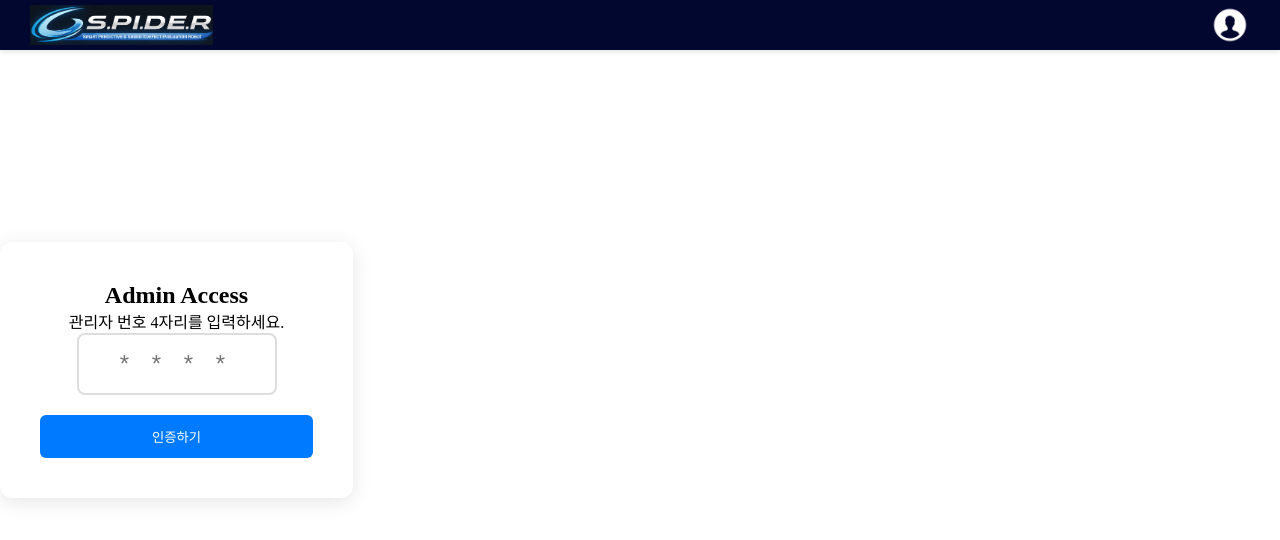
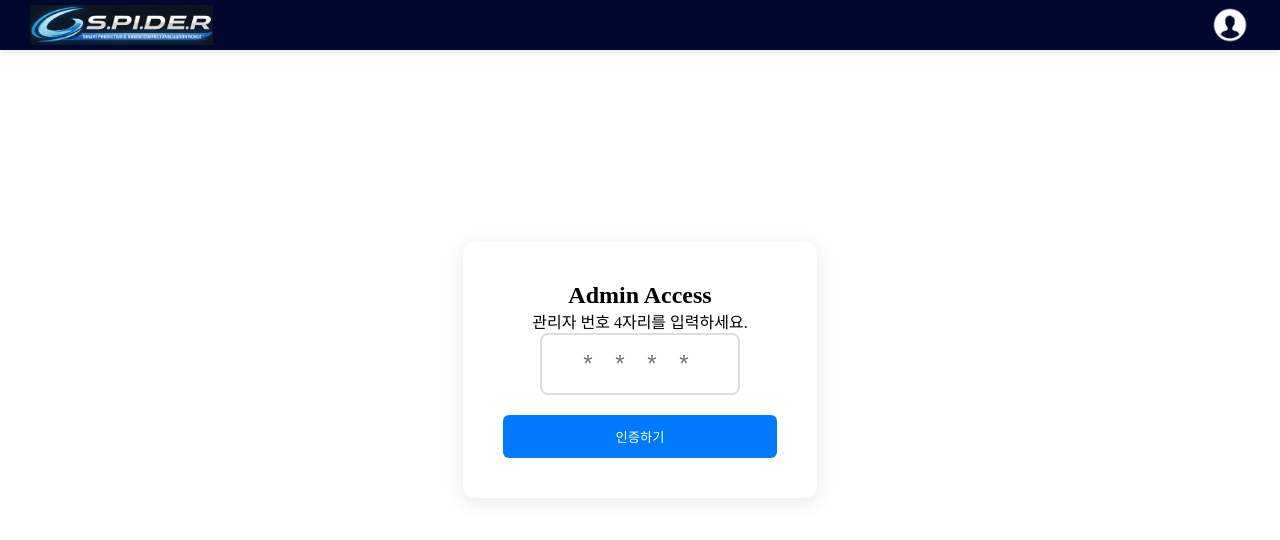
Before and after one commit to betterproject-dev/spider_front, a React (Vite) app: page / in a window 1280 px wide. Shown: the top 540 px of the page. Built offline with nearby package versions, Linux system fonts and the light colour scheme; no server answers.

Commit message:
중간저장

```diff
--- a/src/App.css
+++ b/src/App.css
@@ -5,28 +5,3 @@
   padding: 0;
   box-sizing: border-box;
 }
-
-a {
-  text-decoration: none;
-  color: inherit;
-}
-
-#root {
-  width: 100%;
-  height: 100vh;
-  display: flex;
-  flex-direction: column;
-}
-
-.app-layout {
-  width: 100%;
-  height: 100vh;
-  display: flex;
-  flex-direction: column;
-}
-
-.app-main {
-  flex: 1;
-  display: flex;
-  overflow: hidden;
-}
--- a/src/Route.jsx
+++ b/src/Route.jsx
@@ -15,6 +15,7 @@ const Routers = () => {
         <Route path="/" element={<Admin/>} />
         <Route path="/monitor" element={<MonitoringMain />} />
         <Route path="/dashboard" element={<DashboardMachine />} />
+        <Route path="/camera" element={<Camera />} />
         <Route path="/chart" element={<ProductChart />} />
         <Route path="/sensor" element={<SensorDetailPage />} />
         <Route path="/items/defect" element={<DefectItemPage />} />
--- a/src/features/Admin/pages/Admin.jsx
+++ b/src/features/Admin/pages/Admin.jsx
@@ -15,7 +15,7 @@ const Admin = () => {
       const res = await axios.post(`${SpringUrl}/api/check-admin`, {number: pin});
       if (res.data.success) {
         alert(res.data.message);
-        goTo('/camera') // 인증 성공 시 이동할 페이지
+        goTo('/monitor') // 인증 성공 시 이동할 페이지
       } else {
         alert(res.data.message);
         setPin(""); // 틀리면 입력창 초기화
```
